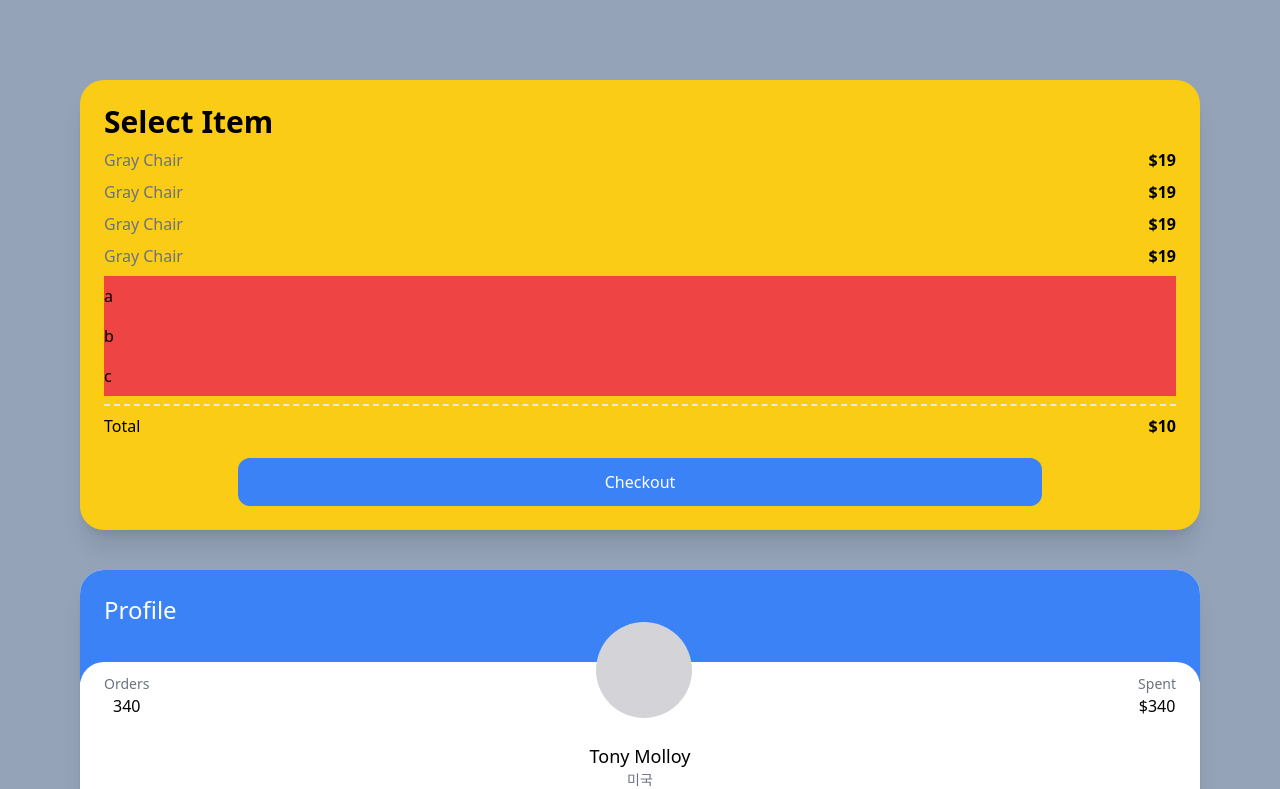
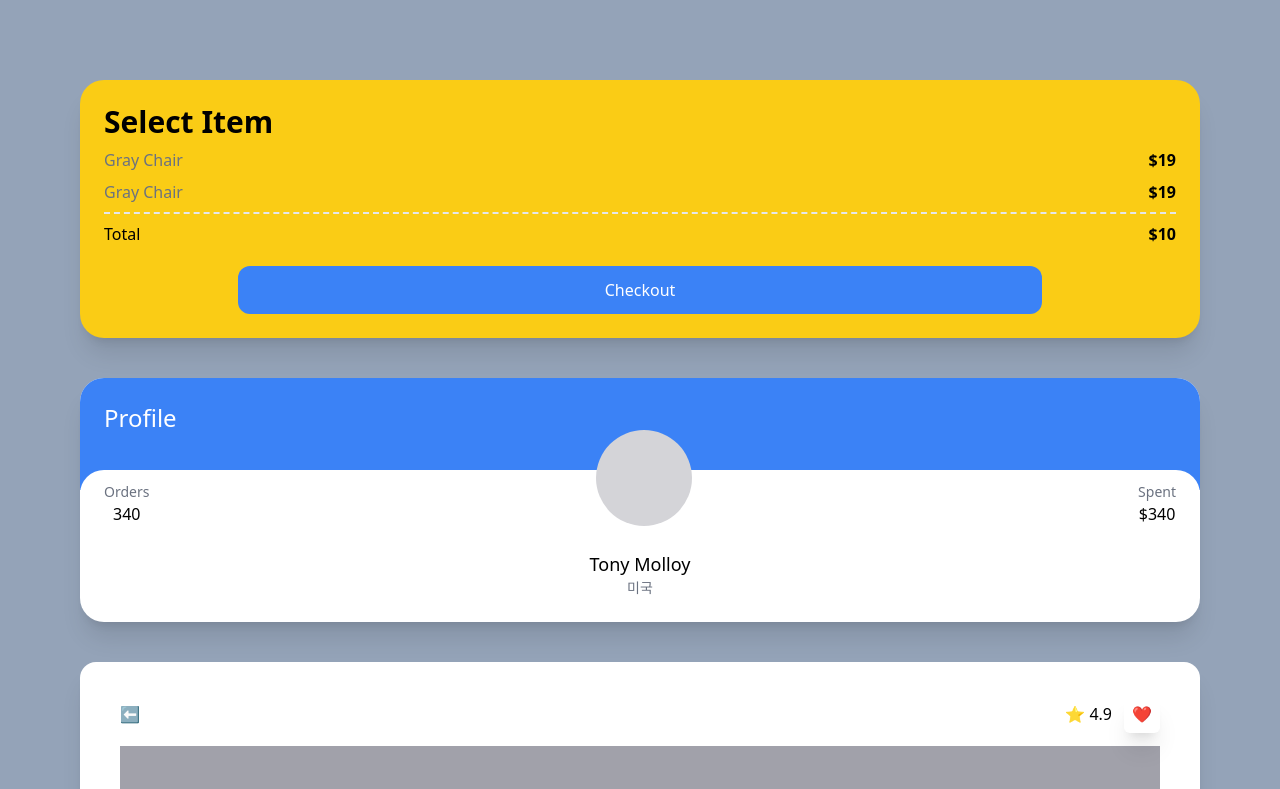
Before and after one commit to blkluv/next_carrot_market, a Next.js app: page / in a window 1280 px wide. Shown: the top 789 px of the page. Built offline with nearby package versions, Linux system fonts and the light colour scheme.

Commit message:
상품 목록 복구

```diff
--- a/src/pages/index.tsx
+++ b/src/pages/index.tsx
@@ -6,19 +6,16 @@ const Home: NextPage = () => {
       <div className="p-6 bg-white shadow-xl sm:hover:bg-pink-800 sm:bg-red-400 md:bg-teal-400 lg:bg-indigo-400 xl:bg-yellow-400 2xl:bg-pink-500 rounded-3xl">
         <span className="text-3xl font-semibold">Select Item</span>
         <ul>
-          {[1, 2, 3, 4].map((i) => (
-            <div key={i} className="flex justify-between my-2">
-              <span className="text-gray-500">Gray Chair</span>
-              <span className="font-semibold">$19</span>
-            </div>
-          ))}
+          <div className="flex justify-between my-2">
+            <span className="text-gray-500">Gray Chair</span>
+            <span className="font-semibold">$19</span>
+          </div>
         </ul>
         <ul>
-          {["a", "b", "c", ""].map((c, i) => (
-            <li className="py-2 bg-red-500 empty:hidden" key={i}>
-              {c}
-            </li>
-          ))}
+          <div className="flex justify-between my-2">
+            <span className="text-gray-500">Gray Chair</span>
+            <span className="font-semibold">$19</span>
+          </div>
         </ul>
         <div className="flex justify-between pt-2 mt-2 border-t-2 border-dashed">
           <span>Total</span>
```
